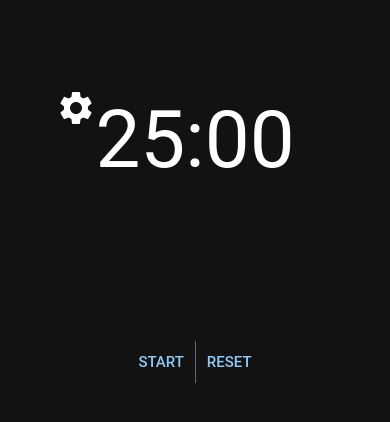
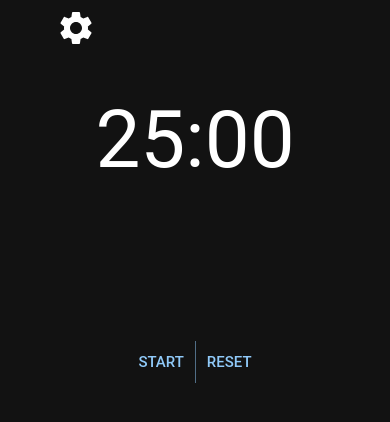
Before and after one commit to thomas-heinlein/pomodoro, a React (Create React App) app: page / in a window 390 px wide. Shown: the top 422 px of the page. Built offline with nearby package versions, Linux system fonts and the light colour scheme.

Commit message:
config button position

```diff
--- a/src/App.css
+++ b/src/App.css
@@ -6,3 +6,16 @@
 .configfield {
   margin-top: 1em !important;
 }
+
+@media only screen and (max-width: 700px) {
+  #configbutton {
+    top: 0;
+    left: 0;
+  }
+}
+
+#configbutton {
+  display: block;
+  position: fixed;
+  margin-left: 2em;
+}
--- a/src/components/ConfigButton.tsx
+++ b/src/components/ConfigButton.tsx
@@ -3,6 +3,7 @@ import { configButtonTestId } from "./TestId";
 import { IconButton } from "@mui/material";
 import SettingsIcon from "@mui/icons-material/Settings";
 import ConfigForm from "./ConfigForm";
+import "../App.css";
 
 interface ConfigButtonProps {
   setPomodoroCountdownInSeconds: (pomodoroCountdownInSeconds: number) => void;
@@ -28,11 +29,7 @@ export default function ConfigButton({
       <IconButton
         data-testid={configButtonTestId}
         onClick={handleClickOpen}
-        sx={{
-          display: "block",
-          position: "fixed",
-          marginLeft: "2em",
-        }}
+        id="configbutton"
       >
         <SettingsIcon style={{ fontSize: 40 }} />
       </IconButton>
```
